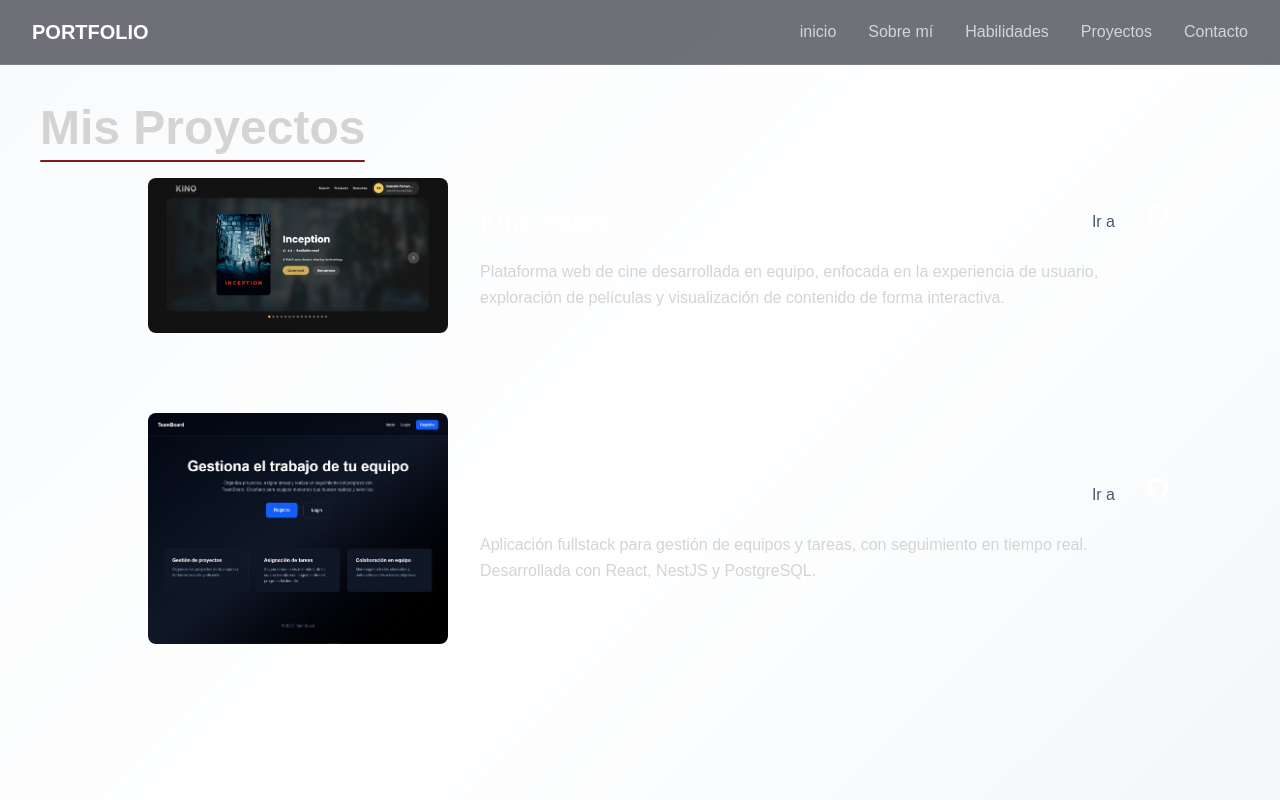
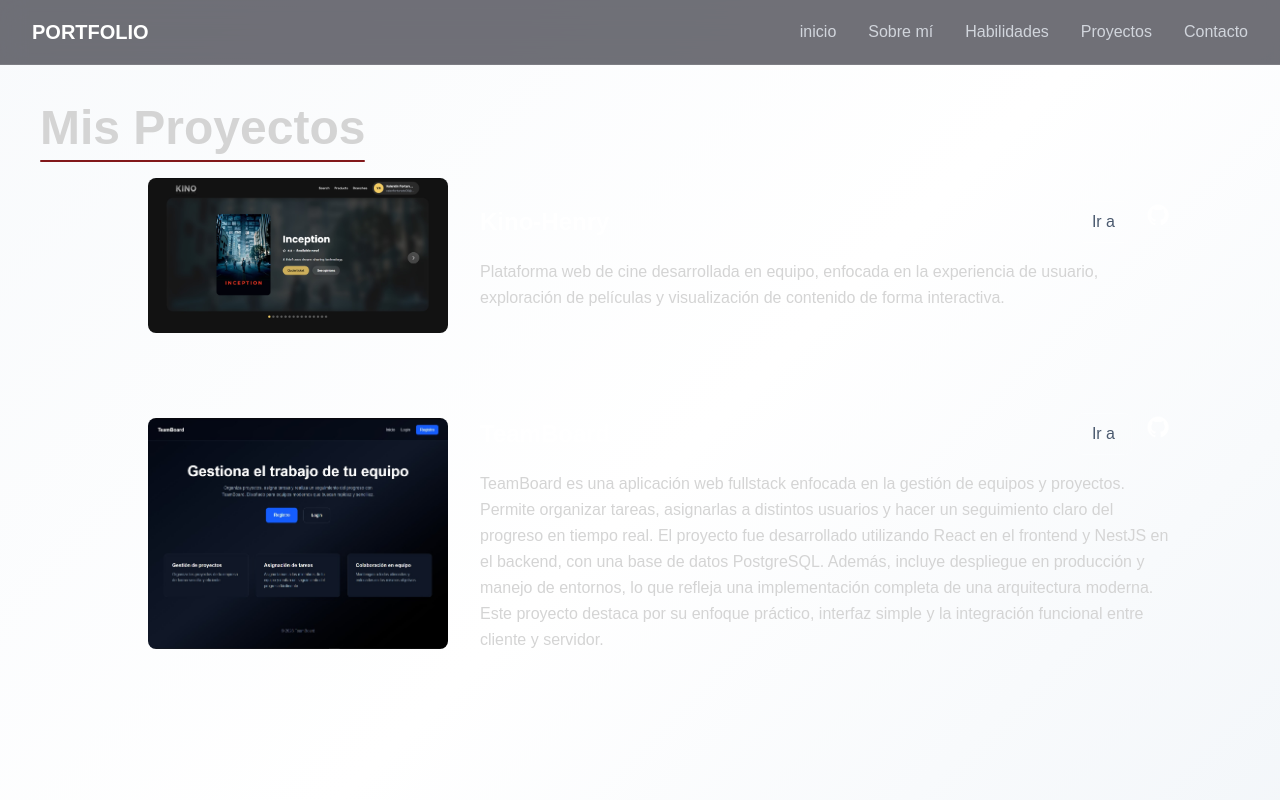
Before and after one commit to Valen06GG/Valen06GG.github.io, a Next.js app in the folder front/my-portfolio/: page /projects in a window 1280 px wide. Shown: the top 800 px of the page. Built offline with nearby package versions, Linux system fonts and the light colour scheme.

Commit message:
Deploy portfolio

```diff
--- a/front/my-portfolio/src/app/projects/projects.tsx
+++ b/front/my-portfolio/src/app/projects/projects.tsx
@@ -78,8 +78,9 @@ export const Projects = () => {
                   </div>
 
                   <p className="text-neutral-300 leading-relaxed">
-                    Aplicación fullstack para gestión de equipos y tareas, con seguimiento en tiempo real.
-                    Desarrollada con React, NestJS y PostgreSQL.
+                    TeamBoard es una aplicación web fullstack enfocada en la gestión de equipos y proyectos. Permite organizar tareas, asignarlas a distintos usuarios y hacer un seguimiento claro del progreso en tiempo real.
+                    El proyecto fue desarrollado utilizando React en el frontend y NestJS en el backend, con una base de datos PostgreSQL. Además, incluye despliegue en producción y manejo de entornos, lo que refleja una implementación completa de una arquitectura moderna.
+                    Este proyecto destaca por su enfoque práctico, interfaz simple y la integración funcional entre cliente y servidor.
                   </p>
                 </div>
               </div>
```
